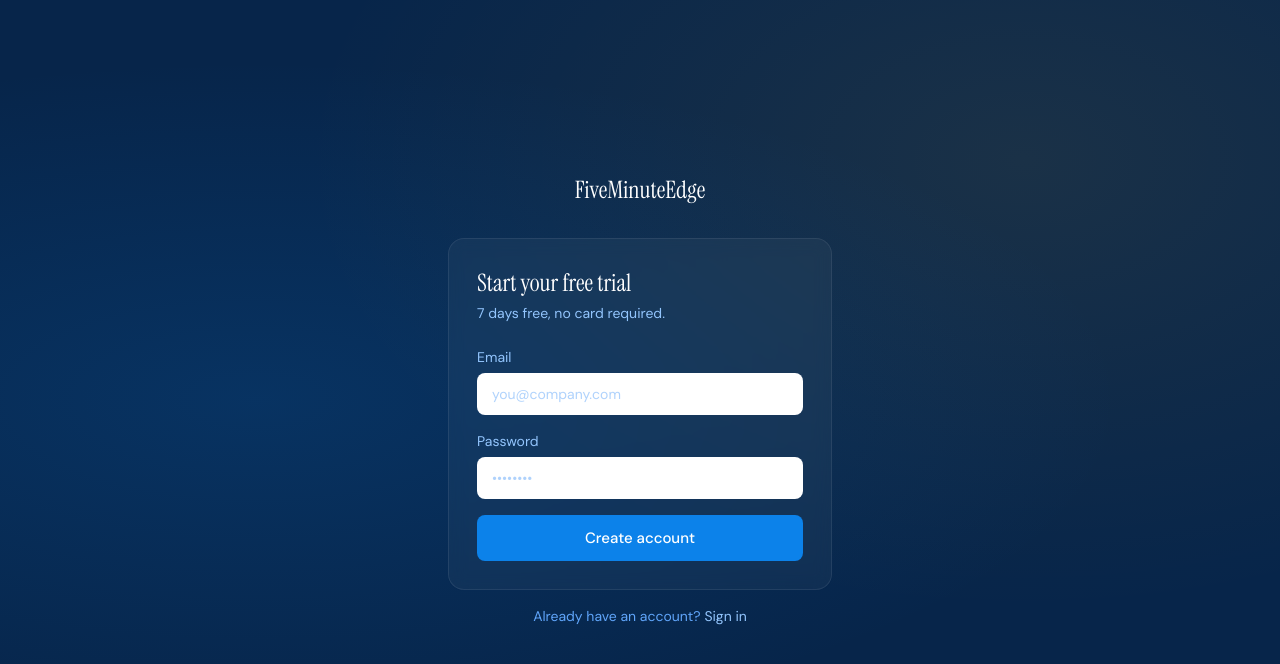
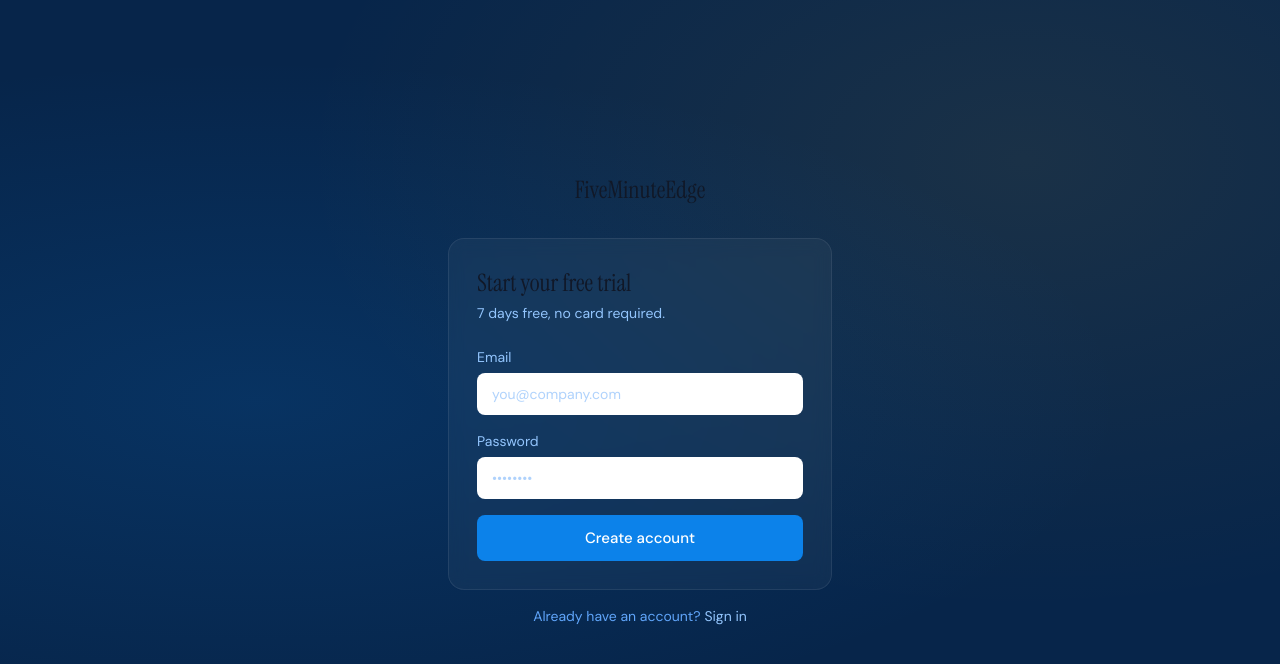
Before and after one commit to fiveminuteedge/FME, a Next.js app: page /auth/signup in a window 1280 px wide. Shown: the top 664 px of the page. Built offline with nearby package versions, Linux system fonts and the light colour scheme; no server answers.

Commit message:
Update AuthPage.tsx

```diff
--- a/components/AuthPage.tsx
+++ b/components/AuthPage.tsx
@@ -37,12 +37,12 @@ export default function AuthPage({ mode }: { mode: 'login' | 'signup' }) {
   return (
     <main className="bg-hero min-h-screen flex items-center justify-center px-4">
       <div className="w-full max-w-sm">
-        <Link href="/" className="block text-center font-display text-2xl text-white mb-8">
+        <Link href="/" className="block text-center font-display text-2xl text-gray-900 mb-8">
           FiveMinuteEdge
         </Link>
 
         <div className="bg-card rounded-2xl p-7">
-          <h1 className="font-display text-2xl text-white mb-1">
+          <h1 className="font-display text-2xl text-gray-900 mb-1">
             {mode === 'signup' ? 'Start your free trial' : 'Welcome back'}
           </h1>
           <p className="text-sm text-blue-300 mb-6">
@@ -62,7 +62,7 @@ export default function AuthPage({ mode }: { mode: 'login' | 'signup' }) {
                   value={email}
                   onChange={e => setEmail(e.target.value)}
                   required
-                  className="w-full bg-white/6 border border-white/10 rounded-lg px-3.5 py-2.5 text-white text-sm placeholder-blue-400/50 focus:outline-none focus:border-blue-400 transition-colors"
+                  className="w-full bg-white/6 border border-white/10 rounded-lg px-3.5 py-2.5 text-gray-900 text-sm placeholder-blue-400/50 focus:outline-none focus:border-blue-400 transition-colors"
                   placeholder="you@company.com"
                 />
               </div>
@@ -74,7 +74,7 @@ export default function AuthPage({ mode }: { mode: 'login' | 'signup' }) {
                   onChange={e => setPassword(e.target.value)}
                   required
                   minLength={6}
-                  className="w-full bg-white/6 border border-white/10 rounded-lg px-3.5 py-2.5 text-white text-sm placeholder-blue-400/50 focus:outline-none focus:border-blue-400 transition-colors"
+                  className="w-full bg-white/6 border border-white/10 rounded-lg px-3.5 py-2.5 text-gray-900 text-sm placeholder-blue-400/50 focus:outline-none focus:border-blue-400 transition-colors"
                   placeholder="••••••••"
                 />
               </div>
@@ -94,9 +94,9 @@ export default function AuthPage({ mode }: { mode: 'login' | 'signup' }) {
 
         <p className="text-center text-sm text-blue-400 mt-4">
           {mode === 'signup' ? (
-            <>Already have an account? <Link href="/auth/login" className="text-blue-300 hover:text-white transition-colors">Sign in</Link></>
+            <>Already have an account? <Link href="/auth/login" className="text-blue-300 hover:text-gray-900 transition-colors">Sign in</Link></>
           ) : (
-            <>New here? <Link href="/auth/signup" className="text-blue-300 hover:text-white transition-colors">Start free trial</Link></>
+            <>New here? <Link href="/auth/signup" className="text-blue-300 hover:text-gray-900 transition-colors">Start free trial</Link></>
           )}
         </p>
       </div>
```
